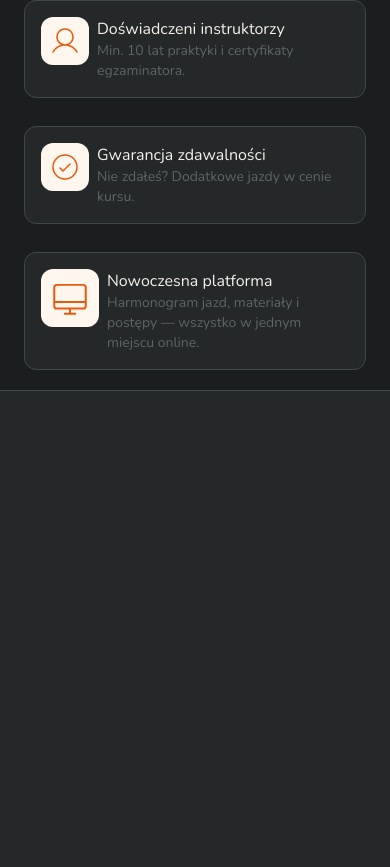
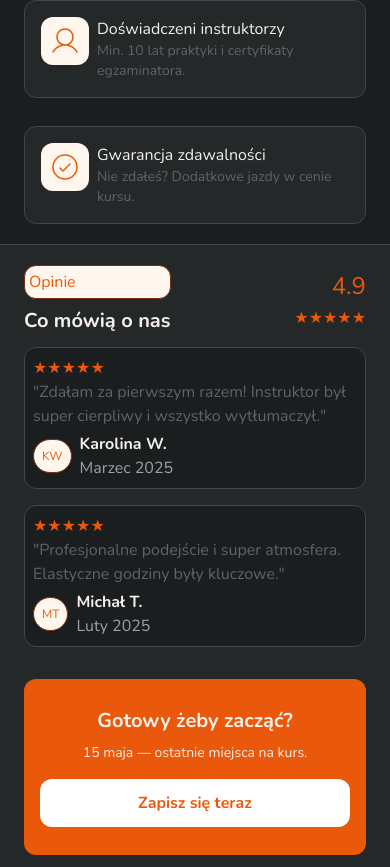
Before and after one commit to NeX0uSman/AkihariDemo, a Next.js app: page /landing in a window 390 px wide. Shown: the part 1004-1871 px from the top of the page. Built offline with nearby package versions, Linux system fonts and the light colour scheme.

Commit message:
mobile version ready

```diff
--- /dev/null
+++ b/src/app/components/Footer.tsx
@@ -0,0 +1,12 @@
+import React from 'react'
+
+const Footer = () => {
+  return (
+    <div className='flex flex-col justify-center items-center bg-(--bg-tertiary) p-2'>
+        <p className='text-(--accent) font-bold text-sm'>+48 61 xxx xxxx</p>
+        <p className='text-(--text-muted) text-sm'>© 2025 Akinari · Poznań</p>
+    </div>
+  )
+}
+
+export default Footer
--- a/src/app/components/Reviews.tsx
+++ b/src/app/components/Reviews.tsx
@@ -1,9 +1,75 @@
 import React from "react";
 
 const Reviews = () => {
-  return <section className="h-[60vh] bg-(--bg-tertiary)">
+  return (
+    <section className="h-auto bg-(--bg-tertiary) py-5 px-6 md:py-24 mx-auto flex flex-col gap-3 border-b border-(--border)">
+      {/*Top part */}
+      <div className="w-full flex flex-row justify-between items-center">
+        <aside className="flex flex-col gap-2">
+          <div className="rounded-xl w-full h-auto md:text-center border border-(--accent-border) bg-(--pill-bg) p-1 text-(--accent) ">
+            Opinie
+          </div>
+          <p className="font-bold text-xl">Co mówią o nas</p>
+        </aside>
+        <aside className="flex flex-col gap-1 items-end">
+          <h1 className="text-(--accent) text-2xl">4.9</h1>
+          <p className="text-(--accent)">★★★★★</p>
+        </aside>
+      </div>
+      {/*Reviews: */}
+      <div className="flex flex-col gap-4">
+        <div className="flex flex-col gap-1 bg-(--bg-secondary) p-2 rounded-xl border border-(--border)">
+          <div>
+            <p className="text-(--accent)">★★★★★</p>
+            <p className="text-(--text-muted)">
+              "Zdałam za pierwszym razem! Instruktor był super cierpliwy i
+              wszystko wytłumaczył."
+            </p>
+          </div>
+          <div className="flex flex-row items-center justify-items-start gap-2">
+            <div className="p-2 bg-(--pill-bg) border border-(--pill-border) rounded-full text-(--pill-text) text-xs">
+              KW
+            </div>
+            <div className="flex flex-col">
+              <p className="font-bold">Karolina W.</p>
+              <p className="text-(--text-secondary)">Marzec 2025</p>
+            </div>
+          </div>
+        </div>
 
-  </section>;
+        <div className="flex flex-col gap-1 bg-(--bg-secondary) p-2 rounded-xl border border-(--border)">
+          <div>
+            <p className="text-(--accent)">★★★★★</p>
+            <p className="text-(--text-muted)">
+              "Profesjonalne podejście i super atmosfera. Elastyczne godziny
+              były kluczowe."
+            </p>
+          </div>
+          <div className="flex flex-row items-center justify-items-start gap-2">
+            <div className="p-2 bg-(--pill-bg) border border-(--pill-border) rounded-full text-(--pill-text) text-xs">
+              MT
+            </div>
+            <div className="flex flex-col">
+              <p className="font-bold">Michał T.</p>
+              <p className="text-(--text-secondary)">Luty 2025</p>
+            </div>
+          </div>
+        </div>
+      </div>
+
+      {/*CTA */}
+      <div className="bg-(--accent) flex flex-col justify-center items-center mt-5 gap-4 h-44 p-4 rounded-xl">
+        <div className="flex flex-col gap-2 items-center">
+          <p className="font-bold text-xl">Gotowy żeby zacząć?</p>
+          <p className="text-sm">15 maja — ostatnie miejsca na kurs.</p>
+        </div>
+        <button className="bg-(--background) text-(--accent) h-12 w-full rounded-xl font-bold">
+          Zapisz się teraz
+        </button>
+      </div>
+
+    </section>
+  );
 };
 
 export default Reviews;
--- a/src/app/components/WhyUs.tsx
+++ b/src/app/components/WhyUs.tsx
@@ -1,5 +1,10 @@
 "use client";
-import { CheckCircleIcon, ClockIcon, DesktopIcon, UserIcon } from "@phosphor-icons/react";
+import {
+  CheckCircleIcon,
+  ClockIcon,
+  DesktopIcon,
+  UserIcon,
+} from "@phosphor-icons/react";
 import React from "react";
 
 const WhyUs = () => {
@@ -55,15 +60,16 @@ const WhyUs = () => {
           </div>
         </div>
 
-        <div className="p-4 flex flex-row items-start md:flex-col md: justify-center md:gap-5 gap-2 bg-(--bg-tertiary) rounded-xl border border-(--border) md:w-130 md:h-70">
+        <div className="p-4 hidden md:flex flex-row items-start md:flex-col md: justify-center md:gap-5 gap-2 bg-(--bg-tertiary) rounded-xl border border-(--border) md:w-130 md:h-70">
           <div className="p-2 bg-(--pill-bg) rounded-xl">
-            <DesktopIcon size={42} weight="light"  color="#EA580C"/>
+            <DesktopIcon size={42} weight="light" color="#EA580C" />
           </div>
 
           <div className="">
             <h1 className="md:text-3xl">Nowoczesna platforma</h1>
             <p className="text-(--text-muted) text-sm md:text-xl">
-              Harmonogram jazd, materiały i postępy — wszystko w jednym miejscu online.
+              Harmonogram jazd, materiały i postępy — wszystko w jednym miejscu
+              online.
             </p>
           </div>
         </div>
--- a/src/app/landing/page.tsx
+++ b/src/app/landing/page.tsx
@@ -6,7 +6,6 @@ import WhyUs from "../components/WhyUs";
 const page = () => {
   return (
     <main className="font(--font-nunito)">
-      <Header />
       <Hero />
       <WhyUs />
       <Reviews />
--- a/src/app/layout.tsx
+++ b/src/app/layout.tsx
@@ -1,6 +1,8 @@
 import type { Metadata } from "next";
 import { Geist, Geist_Mono } from "next/font/google";
 import "./globals.css";
+import Header from "./components/Header";
+import Footer from "./components/Footer";
 
 const geistSans = Geist({
   variable: "--font-geist-sans",
@@ -27,7 +29,12 @@ export default function RootLayout({
       lang="en"
       className={`${geistSans.variable} ${geistMono.variable} h-full antialiased`}
     >
-      <body className="min-h-full flex flex-col">{children}</body>
+
+      <body className="min-h-full flex flex-col">
+        <Header/>
+        {children}
+        <Footer/>
+        </body>
     </html>
   );
 }
```
